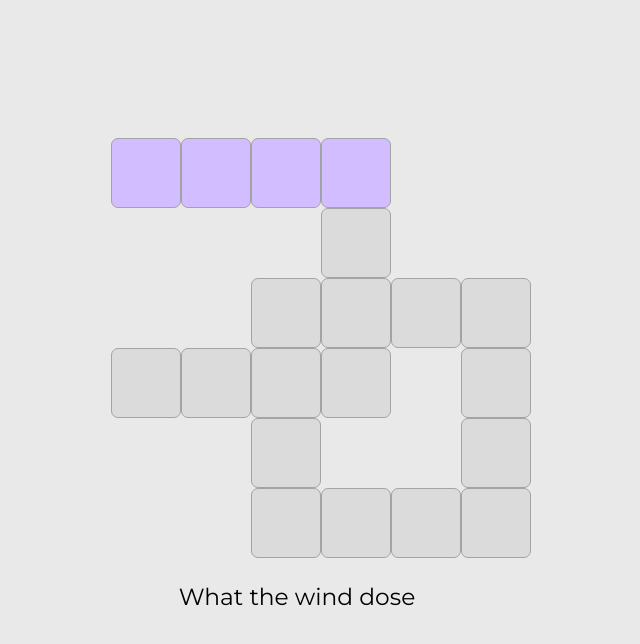
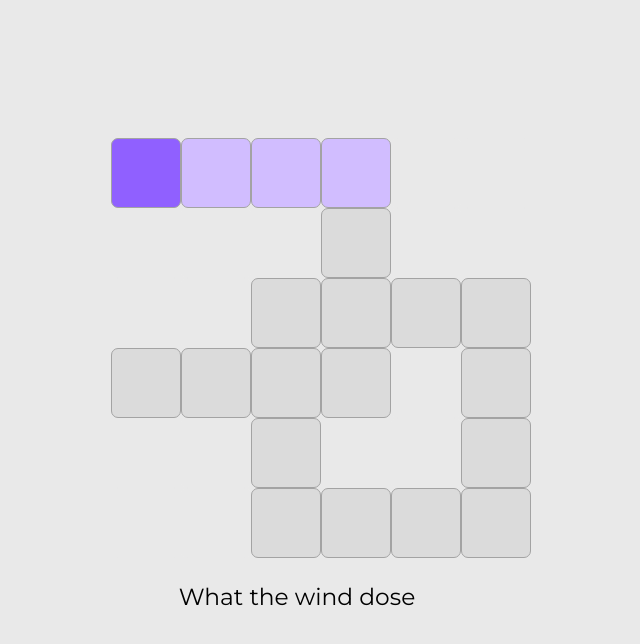
Before and after one commit to tinkalguli/crossword, a React (Create React App) app: page / in a window 1280 px wide. Shown: the top 644 px of the page, without its empty margins (319-959 px from the left). Built offline with nearby package versions, Linux system fonts and the light colour scheme; the HTML template or start-up script is replaced by a standard one.

Commit message:
Store selcted index and change focus style

```diff
--- a/src/App.js
+++ b/src/App.js
@@ -1,4 +1,4 @@
-import { useState } from "react";
+import { useEffect, useState } from "react";
 import { NUMBER_OF_CELL, WORDS } from './constant';
 import Cell from "./Cell";
 
@@ -6,6 +6,7 @@ const App = () => {
   const defaultUserAnswer = WORDS.map(word => ({ ...word, isAnswered: false, answer: []}))
   const [userAnswers, setUserAnswers] = useState(defaultUserAnswer);
   const [selectedWord, setSelectedWord] = useState(WORDS[0]);
+  const [selectedIndex, setSelectedIndex] = useState(WORDS[0]?.positions[0]);
 
   return (
     <div className="container">
@@ -18,8 +19,10 @@ const App = () => {
                 index={i}
                 userAnswers={userAnswers}
                 selectedWord={selectedWord}
+                selectedIndex={selectedIndex}
                 setUserAnswers={setUserAnswers}
                 setSelectedWord={setSelectedWord}
+                setSelectedIndex={setSelectedIndex}
               />
             ))
           }
--- a/src/Cell.js
+++ b/src/Cell.js
@@ -1,7 +1,15 @@
 import { useState } from "react";
 import { WORDS } from "./constant"
 
-const Cell = ({ index, userAnswers, setUserAnswers, setSelectedWord, selectedWord }) => {
+const Cell = ({
+  index,
+  userAnswers,
+  setUserAnswers,
+  setSelectedWord,
+  selectedWord,
+  selectedIndex,
+  setSelectedIndex,
+}) => {
   const [value, setValue] = useState("");
 
   const indices = WORDS.reduce((acc, cv) => {
@@ -26,16 +34,16 @@ const Cell = ({ index, userAnswers, setUserAnswers, setSelectedWord, selectedWor
     setUserAnswers(userAnswersClone);
   };
 
-  const onWordChange = (index) => {
+  const onFocus = (index) => setSelectedWord(matchingWords(index)[0]);
+
+  const onClick = (index) => {
     const words = matchingWords(index);
+    if(words.length <= 1) return null;
+
     setSelectedWord(selectedWord => {
-      if(words.length > 1) {
-        const similarWord = words.find(v => v.word === selectedWord.word);
-        const unSelctedWord = words.find(v => v.word !== similarWord?.word);
-        return similarWord ? unSelctedWord : words[0];
-      }
-
-      return words[0];
+      const similarWord = words.find(v => v.word === selectedWord.word);
+      const unSelctedWord = words.find(v => v.word !== similarWord?.word);
+      return similarWord ? unSelctedWord : words[0];
     });
   }
 
@@ -66,14 +74,20 @@ const Cell = ({ index, userAnswers, setUserAnswers, setSelectedWord, selectedWor
   return (
     <input
       value={value}
-      className={`cell ${isActive(index) ? "active" : ""}
-      ${isCellAnswered(index) ? "answered" : ""} ${
-        isSelectedByWord(index) ? "selected-word" : ""
+      className={`cell ${isActive(index) ? "active" : ""} ${
+        isCellAnswered(index) ? "answered" : "" } ${
+        isSelectedByWord(index) ? "selected-word" : ""} ${
+        index === selectedIndex ? "focus" : ""
       }`}
       disabled={!isActive(index) || isCellAnswered(index)}
       onChange={(e) => handleChange(e.target.value, index)}
-      onClick={() => onWordChange(index)}
-      onFocus={() => onWordChange(index)}
+      onClick={() => {
+        onClick(index);
+      }}
+      onFocus={() => {
+        setSelectedIndex(index)
+        onFocus(index)
+      }}
     />
   );
 };
--- a/src/index.css
+++ b/src/index.css
@@ -37,10 +37,10 @@ input {
   border: 0;
   outline: 0;
 }
-
+/*
 input:focus {
   background-color: var(--primary-color);
-}
+} */
 
 /* Modular Classes */
 .container {
@@ -85,6 +85,10 @@ input:focus {
   background-color: var(--secondary-color);
 }
 
+.focus {
+  background-color: var(--primary-color);
+}
+
 .answered {
   background-color: var(--green-color);
 }
```
